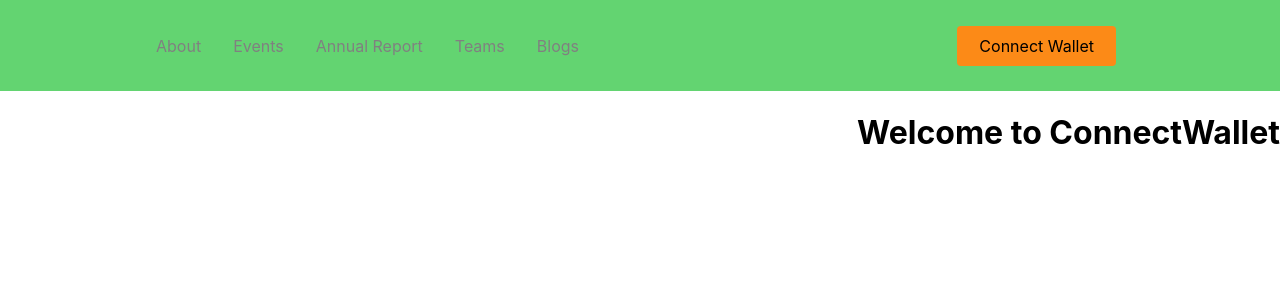
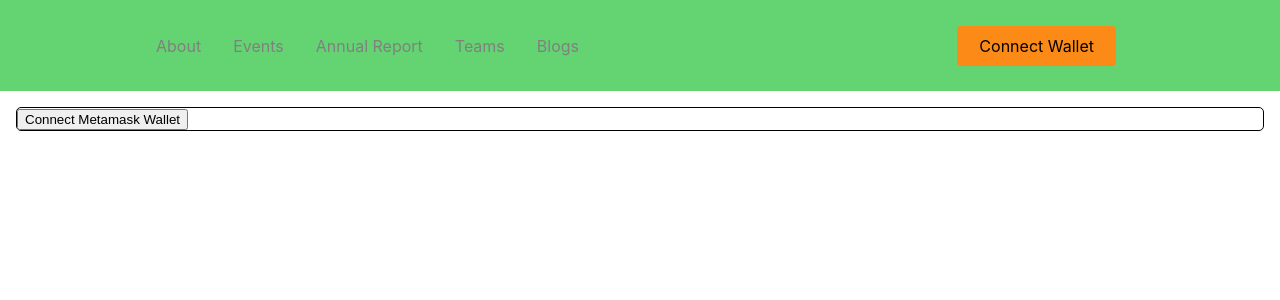
Before and after one commit to ndhaka007/nft-marketplace, a React (Create React App) app: page /connect-wallet in a window 1280 px wide. Shown: the top 300 px of the page. Built offline with nearby package versions, Linux system fonts and the light colour scheme.

Commit message:
connect metamask

```diff
--- a/package.json
+++ b/package.json
@@ -3,9 +3,11 @@
     "version": "0.1.0",
     "private": true,
     "dependencies": {
+        "@metamask/onboarding": "^1.0.1",
         "@testing-library/jest-dom": "^5.16.1",
         "@testing-library/react": "^12.1.2",
         "@testing-library/user-event": "^13.5.0",
+        "eth-sig-util": "^3.0.1",
         "react": "^17.0.2",
         "react-dom": "^17.0.2",
         "react-icons": "^4.3.1",
--- a/src/App.js
+++ b/src/App.js
@@ -8,7 +8,7 @@ import Home from './pages';
 // import AnnualReport from './pages/annual';
 // import Teams from './pages/team';
 // import Blogs from './pages/blogs';
-import ConnectWallet from './pages/connectWallet';
+import ConnectWallet from './pages/ConnectWallet';
 
 
 function App() {
--- a/src/components/Navbar/NavbarElements.js
+++ b/src/components/Navbar/NavbarElements.js
@@ -44,8 +44,8 @@ export const NavMenu = styled.div`
   display: flex;
   align-items: center;
   margin-right: -24px;
-  /* Second Nav */
-  /* margin-right: 24px; */
+  Second Nav
+  margin-right: 24px;
   /* Third Nav */
   /* width: 100vw;
   white-space: nowrap; */
--- a/src/pages/connectWallet.css
+++ b/src/pages/connectWallet.css
@@ -0,0 +1,5 @@
+.connectWallet {
+    margin: 1rem;
+    border: 1px solid black;
+    border-radius: 5px;
+}
--- a/src/pages/connectWallet.js
+++ b/src/pages/connectWallet.js
@@ -1,19 +1,60 @@
-import React from 'react';
-import './connectWallet.css';
+import React, {useState} from 'react';
+import './ConnectWallet.css';
+// import { encrypt } from 'eth-sig-util'
+// import MetaMaskOnboarding from '@metamask/onboarding'
 
-const connectWallet = () => {
+
+
+const ConnectWallet = () => {
+
+//     const forwarderOrigin = currentUrl.hostname === 'localhost'
+//   ? 'http://localhost:9010'
+//   : undefined
+
+  const [errorMessage, setErrorMessage] = useState(null)
+  const [defaultAccount, setDefaultAccount] = useState(null);
+  const [conntButtonText, setConntButtonText] = useState('Connect Metamask Wallet')
+// const onboardButton = document.getElementById('connectButton')
+// const getAccountsButton = document.getElementById('getAccounts')
+// const getAccountsResults = document.getElementById('getAccountsResult')
+
+
+
+const isMetaMaskInstalled = () => {
+    const { ethereum } = window
+    return Boolean(ethereum && ethereum.isMetaMask)
+  }
+
+    const connectWalletHandler = () => {
+        if (window.ethereum) {
+            window.ethereum.request({method: 'eth_requestAccounts'})
+            .then(
+                result => {
+                    accountChangeHandler(result[0]);
+                })
+        } else {
+            setErrorMessage('MetaMask is not installed')
+        }
+    }
+
+    const accountChangeHandler = (newAccount) => {
+        setDefaultAccount(newAccount);
+    }
+
+    // let onboarding
+    // try {
+    //   onboarding = new MetaMaskOnboarding({ forwarderOrigin })
+    // } catch (error) {
+    //   console.error(error)
+    // }
+
   return (
-    <div
-      style={{
-        display: 'flex',
-        justifyContent: 'Right',
-        alignItems: 'Right',
-        height: '100vh'
-      }}
-    >
-      <h1>Welcome to ConnectWallet</h1>
+    <div className='connectWallet'>
+        <button onClick={connectWalletHandler}>{conntButtonText}</button>
+
+      {errorMessage}
     </div>
   );
 };
 
-export default connectWallet;
+export default ConnectWallet;
```
Also changed, not shown: 1 other file (tests, documents, lock files or other folders).
